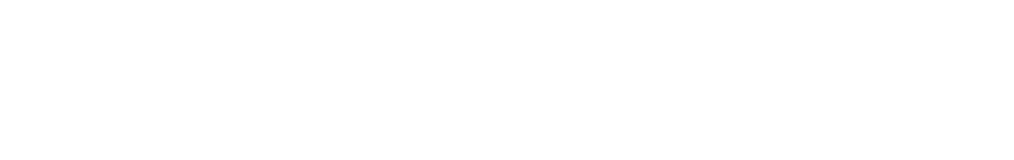
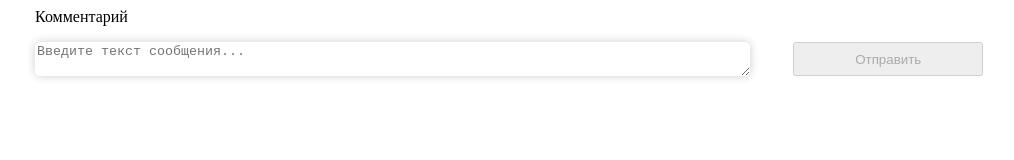
Before and after one commit to Alekssoo/CommentsSystem_TS, a website: page index.html in a window 1280 px wide. Shown: the whole page, without its empty margins (131-1145 px from the left). Drawn offline with Linux system fonts and the light colour scheme.

Commit message:
started styling and users' class

```diff
--- a/index.html
+++ b/index.html
@@ -4,9 +4,20 @@
     <meta charset="UTF-8">
     <meta http-equiv="X-UA-Compatible" content="IE=edge">
     <meta name="viewport" content="width=device-width, initial-scale=1.0">
+    <link rel="stylesheet" href="styles/styles.css">
     <title>Comments</title>
 </head>
 <body>
+    <form action="./" method="post" class ="comment_form">
+        <!-- <label for="name">Имя</label> -->
+        <!-- <input type="text" name="name" class="name"> -->
 
+        <label for="comment">Комментарий</label>
+        <div class="comment_container">
+            <textarea required placeholder="Введите текст сообщения..." name="comment" class="comment"></textarea>
+
+            <button type="submit" class="comment_submit" disabled>Отправить</button>
+        </div>
+    </form>
 </body>
 </html>
--- a/styles/styles.css
+++ b/styles/styles.css
@@ -0,0 +1,30 @@
+.comment_form {
+    display: flex;
+    flex-direction: column;
+    max-width: 75%;
+    margin: 0 auto;
+    gap: 1em;
+}
+
+.comment_container {
+    display: flex;
+    justify-content: space-between;
+}
+
+.comment {
+    width: 75%;
+    -webkit-box-shadow: 0px 0px 10px rgba(0, 0, 0, 0.2);
+    -moz-box-shadow: 0px 0px 10px rgba(0, 0, 0, 0.2);
+    box-shadow: 0px 0px 10px rgba(0, 0, 0, 0.2);
+    border-radius: 5px;
+    /* border-color: ; */
+    border: none;
+}
+.comment_submit {
+    width: 20%;
+}
+.comment_submit:active {
+    background-color: #ABD873;
+}
+
+/*цвет активной кнопки  #ABD873, неактивной - #A1A1A1 */
```
Also changed, not shown: src/user.ts (added, +17 -0 lines).
